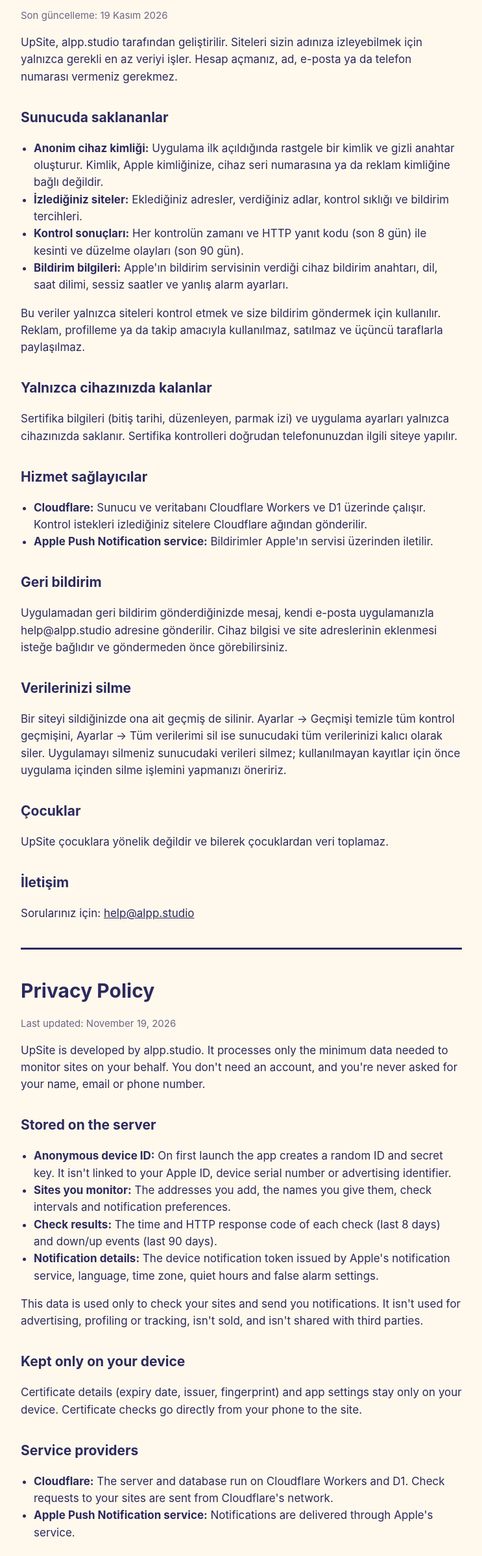
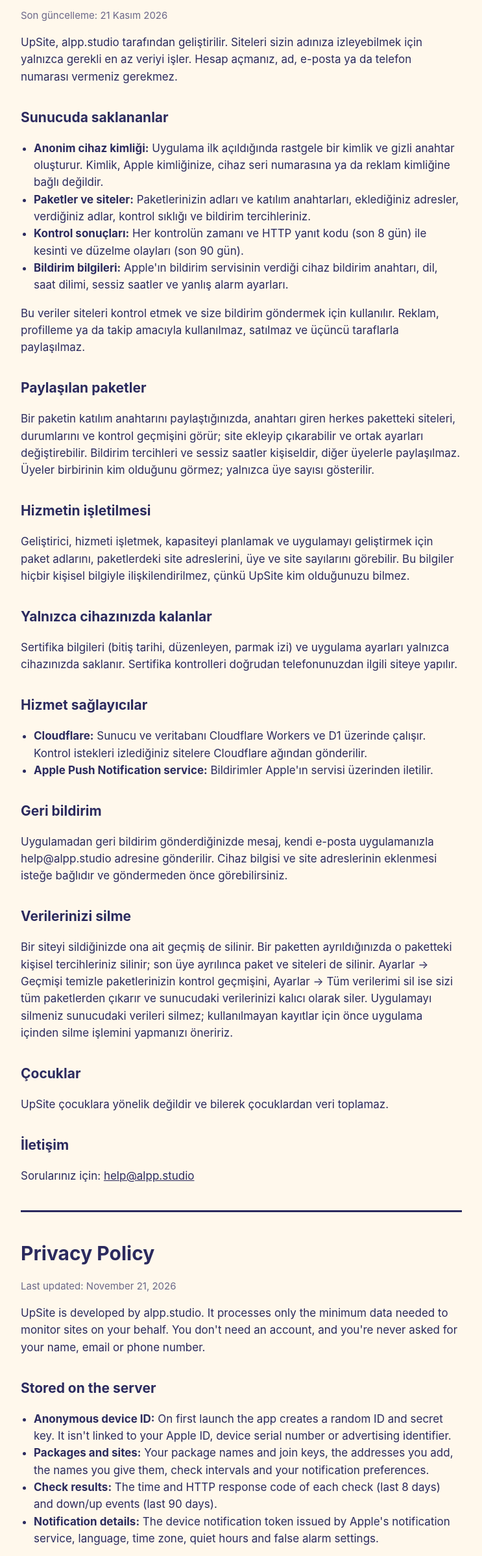
Before and after one commit to naniniyesuh/alpp.studio, a plain HTML site: page upsite/privacy/index.html in a window 1280 px wide. Shown: the part 134-2528 px from the top of the page at 65% size, without its empty margins (268-1011 px from the left). Drawn offline with Linux system fonts and the light colour scheme.

Commit message:
UpSite: paketler ve gizlilik politikası güncellemesi
Co-Authored-By: Claude Opus 5.5 <noreply@anthropic.com>
Claude-Session: https://claude.ai/code/session_01KEsspZYFyUUQ2wNfqVxt7c

```diff
--- a/upsite/privacy/index.html
+++ b/upsite/privacy/index.html
@@ -20,18 +20,24 @@
 <body>
 <p><a href="../">← UpSite</a> · <a href="#en">English ↓</a></p>
 <h1>Gizlilik Politikası</h1>
-<p class="upd">Son güncelleme: 19 Kasım 2026</p>
+<p class="upd">Son güncelleme: 21 Kasım 2026</p>
 
 <p>UpSite, alpp.studio tarafından geliştirilir. Siteleri sizin adınıza izleyebilmek için yalnızca gerekli en az veriyi işler. Hesap açmanız, ad, e-posta ya da telefon numarası vermeniz gerekmez.</p>
 
 <h2>Sunucuda saklananlar</h2>
 <ul>
 <li><b>Anonim cihaz kimliği:</b> Uygulama ilk açıldığında rastgele bir kimlik ve gizli anahtar oluşturur. Kimlik, Apple kimliğinize, cihaz seri numarasına ya da reklam kimliğine bağlı değildir.</li>
-<li><b>İzlediğiniz siteler:</b> Eklediğiniz adresler, verdiğiniz adlar, kontrol sıklığı ve bildirim tercihleri.</li>
+<li><b>Paketler ve siteler:</b> Paketlerinizin adları ve katılım anahtarları, eklediğiniz adresler, verdiğiniz adlar, kontrol sıklığı ve bildirim tercihleriniz.</li>
 <li><b>Kontrol sonuçları:</b> Her kontrolün zamanı ve HTTP yanıt kodu (son 8 gün) ile kesinti ve düzelme olayları (son 90 gün).</li>
 <li><b>Bildirim bilgileri:</b> Apple'ın bildirim servisinin verdiği cihaz bildirim anahtarı, dil, saat dilimi, sessiz saatler ve yanlış alarm ayarları.</li>
 </ul>
-<p>Bu veriler yalnızca siteleri kontrol etmek ve size bildirim göndermek için kullanılır. Reklam, profilleme ya da takip amacıyla kullanılmaz, satılmaz ve üçüncü taraflarla paylaşılmaz.</p>
+<p>Bu veriler siteleri kontrol etmek ve size bildirim göndermek için kullanılır. Reklam, profilleme ya da takip amacıyla kullanılmaz, satılmaz ve üçüncü taraflarla paylaşılmaz.</p>
+
+<h2>Paylaşılan paketler</h2>
+<p>Bir paketin katılım anahtarını paylaştığınızda, anahtarı giren herkes paketteki siteleri, durumlarını ve kontrol geçmişini görür; site ekleyip çıkarabilir ve ortak ayarları değiştirebilir. Bildirim tercihleri ve sessiz saatler kişiseldir, diğer üyelerle paylaşılmaz. Üyeler birbirinin kim olduğunu görmez; yalnızca üye sayısı gösterilir.</p>
+
+<h2>Hizmetin işletilmesi</h2>
+<p>Geliştirici, hizmeti işletmek, kapasiteyi planlamak ve uygulamayı geliştirmek için paket adlarını, paketlerdeki site adreslerini, üye ve site sayılarını görebilir. Bu bilgiler hiçbir kişisel bilgiyle ilişkilendirilmez, çünkü UpSite kim olduğunuzu bilmez.</p>
 
 <h2>Yalnızca cihazınızda kalanlar</h2>
 <p>Sertifika bilgileri (bitiş tarihi, düzenleyen, parmak izi) ve uygulama ayarları yalnızca cihazınızda saklanır. Sertifika kontrolleri doğrudan telefonunuzdan ilgili siteye yapılır.</p>
@@ -46,7 +52,7 @@
 <p>Uygulamadan geri bildirim gönderdiğinizde mesaj, kendi e-posta uygulamanızla help@alpp.studio adresine gönderilir. Cihaz bilgisi ve site adreslerinin eklenmesi isteğe bağlıdır ve göndermeden önce görebilirsiniz.</p>
 
 <h2>Verilerinizi silme</h2>
-<p>Bir siteyi sildiğinizde ona ait geçmiş de silinir. Ayarlar → Geçmişi temizle tüm kontrol geçmişini, Ayarlar → Tüm verilerimi sil ise sunucudaki tüm verilerinizi kalıcı olarak siler. Uygulamayı silmeniz sunucudaki verileri silmez; kullanılmayan kayıtlar için önce uygulama içinden silme işlemini yapmanızı öneririz.</p>
+<p>Bir siteyi sildiğinizde ona ait geçmiş de silinir. Bir paketten ayrıldığınızda o paketteki kişisel tercihleriniz silinir; son üye ayrılınca paket ve siteleri de silinir. Ayarlar → Geçmişi temizle paketlerinizin kontrol geçmişini, Ayarlar → Tüm verilerimi sil ise sizi tüm paketlerden çıkarır ve sunucudaki verilerinizi kalıcı olarak siler. Uygulamayı silmeniz sunucudaki verileri silmez; kullanılmayan kayıtlar için önce uygulama içinden silme işlemini yapmanızı öneririz.</p>
 
 <h2>Çocuklar</h2>
 <p>UpSite çocuklara yönelik değildir ve bilerek çocuklardan veri toplamaz.</p>
@@ -57,18 +63,24 @@
 <hr id="en">
 
 <h1>Privacy Policy</h1>
-<p class="upd">Last updated: November 19, 2026</p>
+<p class="upd">Last updated: November 21, 2026</p>
 
 <p>UpSite is developed by alpp.studio. It processes only the minimum data needed to monitor sites on your behalf. You don't need an account, and you're never asked for your name, email or phone number.</p>
 
 <h2>Stored on the server</h2>
 <ul>
 <li><b>Anonymous device ID:</b> On first launch the app creates a random ID and secret key. It isn't linked to your Apple ID, device serial number or advertising identifier.</li>
-<li><b>Sites you monitor:</b> The addresses you add, the names you give them, check intervals and notification preferences.</li>
+<li><b>Packages and sites:</b> Your package names and join keys, the addresses you add, the names you give them, check intervals and your notification preferences.</li>
 <li><b>Check results:</b> The time and HTTP response code of each check (last 8 days) and down/up events (last 90 days).</li>
 <li><b>Notification details:</b> The device notification token issued by Apple's notification service, language, time zone, quiet hours and false alarm settings.</li>
 </ul>
-<p>This data is used only to check your sites and send you notifications. It isn't used for advertising, profiling or tracking, isn't sold, and isn't shared with third parties.</p>
+<p>This data is used to check your sites and send you notifications. It isn't used for advertising, profiling or tracking, isn't sold, and isn't shared with third parties.</p>
+
+<h2>Shared packages</h2>
+<p>When you share a package's join key, anyone who enters it can see the package's sites, their status and check history, add or remove sites, and change shared settings. Notification preferences and quiet hours are personal and aren't shared with other members. Members can't see who the other members are; only the member count is shown.</p>
+
+<h2>Operating the service</h2>
+<p>The developer can see package names, the site addresses in packages, and member and site counts to operate the service, plan capacity and improve the app. This information isn't linked to any personal information, because UpSite doesn't know who you are.</p>
 
 <h2>Kept only on your device</h2>
 <p>Certificate details (expiry date, issuer, fingerprint) and app settings stay only on your device. Certificate checks go directly from your phone to the site.</p>
@@ -83,7 +95,7 @@
 <p>When you send feedback from the app, the message is sent to help@alpp.studio using your own mail app. Including device info and site addresses is optional, and you can see them before sending.</p>
 
 <h2>Deleting your data</h2>
-<p>Deleting a site also deletes its history. Settings → Clear history removes all check history, and Settings → Delete all my data permanently removes all your data from the server. Deleting the app doesn't remove server data, so please use the in-app option first.</p>
+<p>Deleting a site also deletes its history. When you leave a package, your personal preferences in it are deleted; when the last member leaves, the package and its sites are deleted too. Settings → Clear history removes your packages' check history, and Settings → Delete all my data removes you from all packages and permanently deletes your data from the server. Deleting the app doesn't remove server data, so please use the in-app option first.</p>
 
 <h2>Children</h2>
 <p>UpSite isn't directed at children and doesn't knowingly collect data from children.</p>
```
Also changed, not shown: upsite/index.html (+4 -2 lines).
